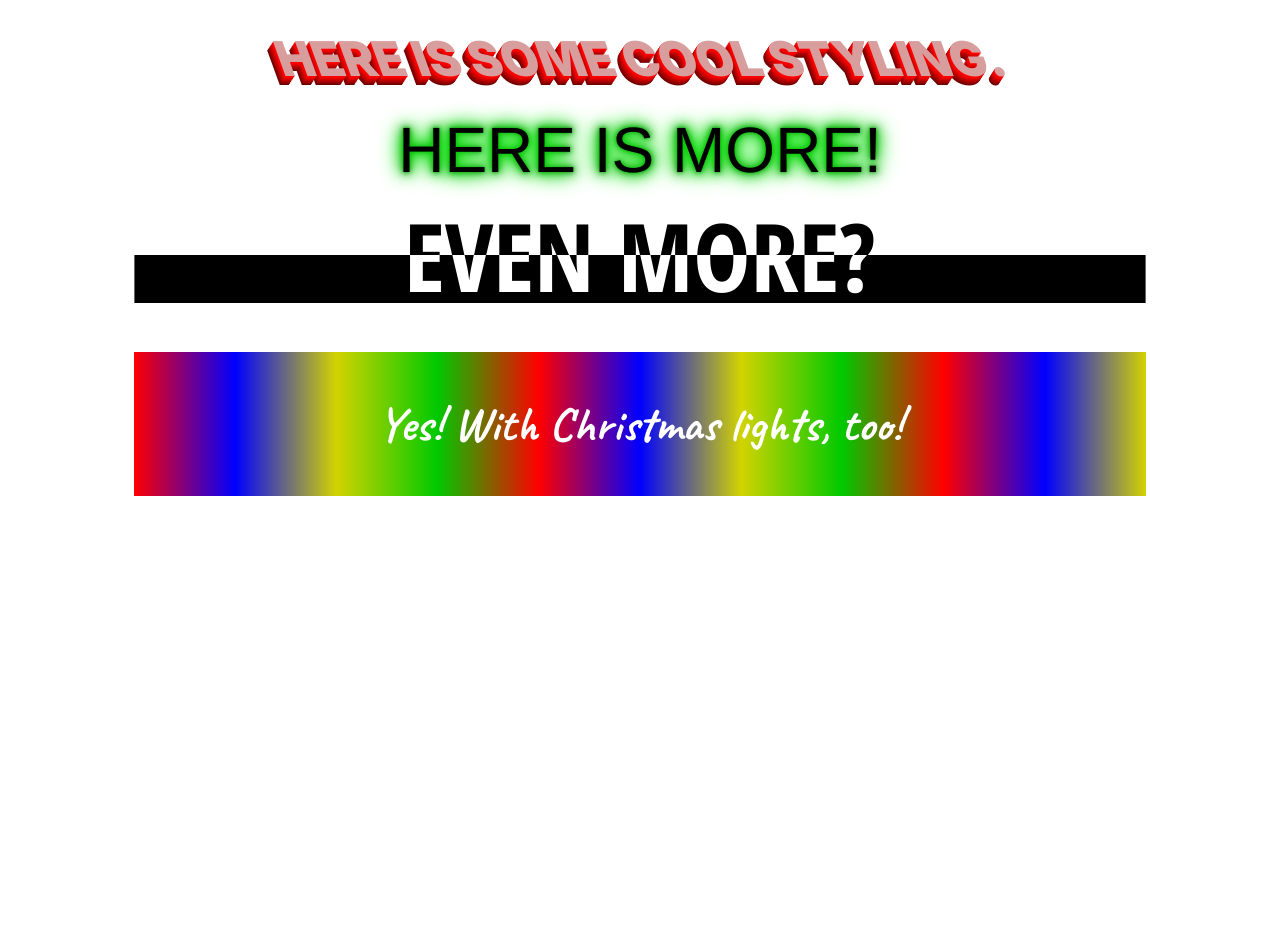
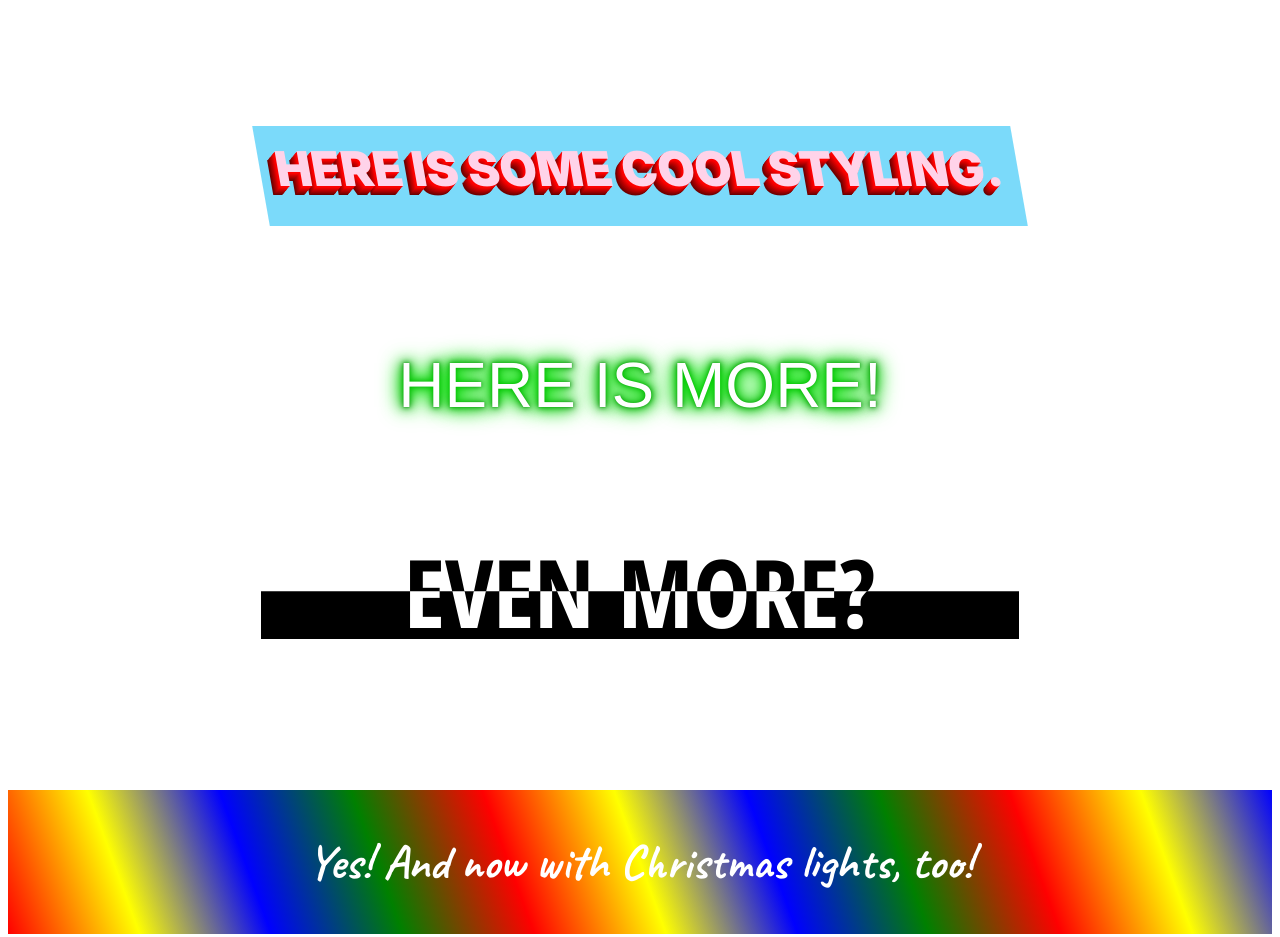
Before and after one commit to ijobot/fonts-practice, a plain HTML site: page fontspractice.html in a window 1280 px wide. Before the commit the page ends 800 px from the top, so only its background shows below. Drawn offline with Linux system fonts and the light colour scheme.

Commit message:
just going through my projects over the last half year and updating them for portfolio and journey purposes.

```diff
--- a/fontspractice.css
+++ b/fontspractice.css
@@ -1,5 +1,5 @@
 section {
-    margin: 2% 10%;
+    margin: 10% auto;
     text-align: center;
     box-sizing: border-box;
 }
@@ -8,11 +8,14 @@ section {
     font-family: -apple-system, BlinkMacSystemFont, 'Segoe UI', Roboto, Oxygen, Ubuntu, Cantarell, 'Open Sans', 'Helvetica Neue', sans-serif;
     font-size: 3em;
     font-weight: 900;
-    color: rgb(216, 158, 158);
+    color: rgb(255, 211, 233);
+    background-color: rgb(123, 218, 250);
+    height: 100px;
+    width: 60%;
+    margin: 0 auto;
     text-transform: uppercase;
-    line-height: 1.4em;
-    margin: 2%;
-    transform: skewX(20deg);
+    line-height: 1.8em;
+    transform: skewX(10deg);
     text-shadow:-1px 1px 0px rgb(255, 0, 0),
                 -2px 2px 0px rgb(250, 0, 0),
                 -3px 3px 0px rgb(230, 0, 0),
@@ -27,9 +30,9 @@ section {
 .p2 {
     font-size: 4em;
     font-weight: 500;
+    color: white;
     text-transform: uppercase;
     line-height: 1em;
-    margin: 2%;
     font-family: 'Franklin Gothic Medium', 'Arial Narrow', Arial, sans-serif;
     text-shadow:0px 0px 25px rgb(0, 255, 0),
                 0px 0px 20px rgb(0, 215, 0),
@@ -42,6 +45,7 @@ section {
 .sec3 {
     position: relative;
     height: 120px;
+    width: 60%;
 }
 
 p {
@@ -86,5 +90,5 @@ p {
     font-size: 3em;
     color: white;
     line-height: 3em;
-    background: repeating-linear-gradient(90deg, red 0%, blue 10%, rgb(211, 211, 1) 20%, rgb(0, 201, 0) 30%, red 40%);
+    background: repeating-linear-gradient(70deg, red 0%, yellow 10%, blue 20%, green 30%, red 40%);
 }
--- a/fontspractice.html
+++ b/fontspractice.html
@@ -23,7 +23,7 @@
     </section>
 
     <section>
-        <p class="p4">Yes! With Christmas lights, too!</p>
+        <p class="p4">Yes! And now with Christmas lights, too!</p>
     </section>
 
 </body>
```
Also changed, not shown: README.txt (added).
